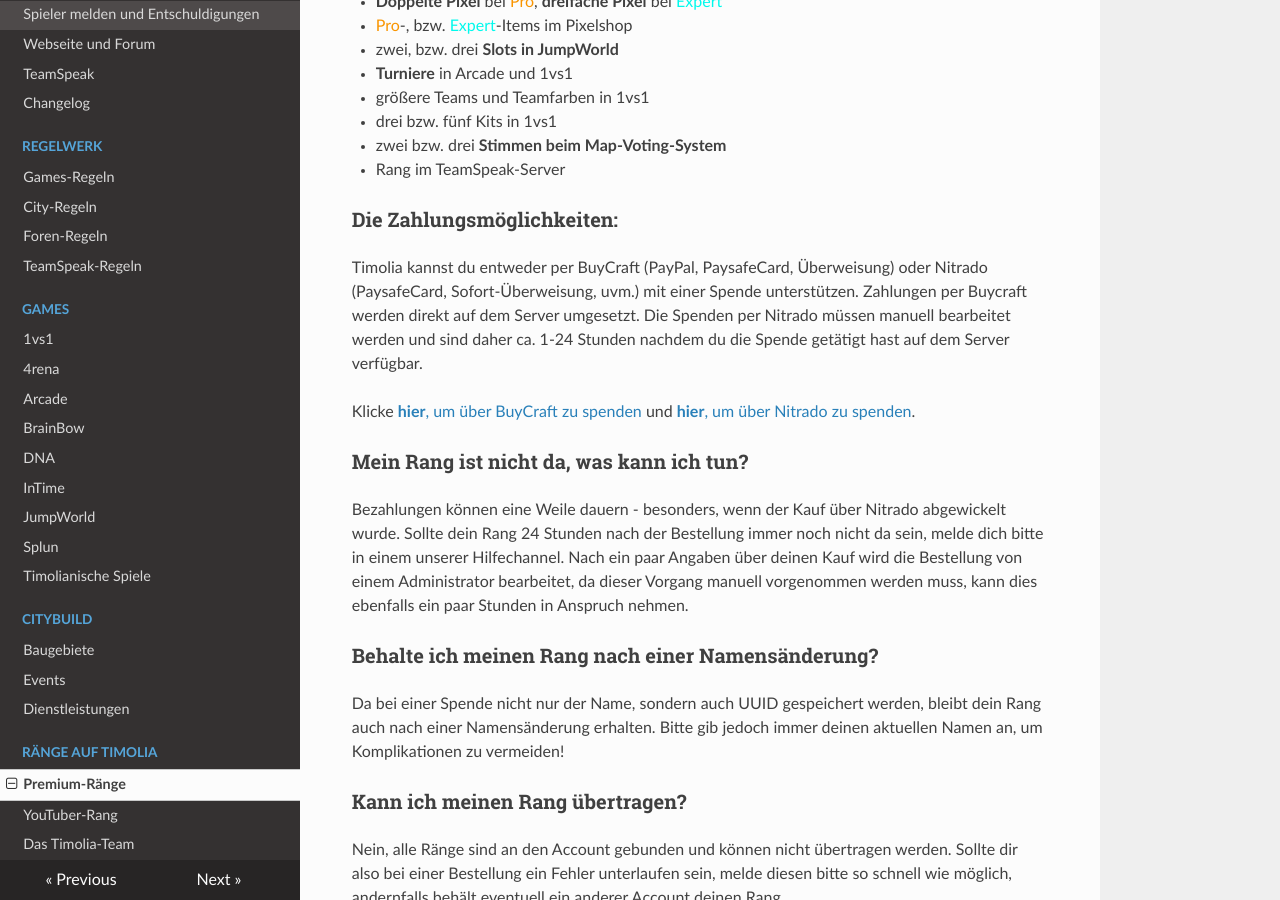
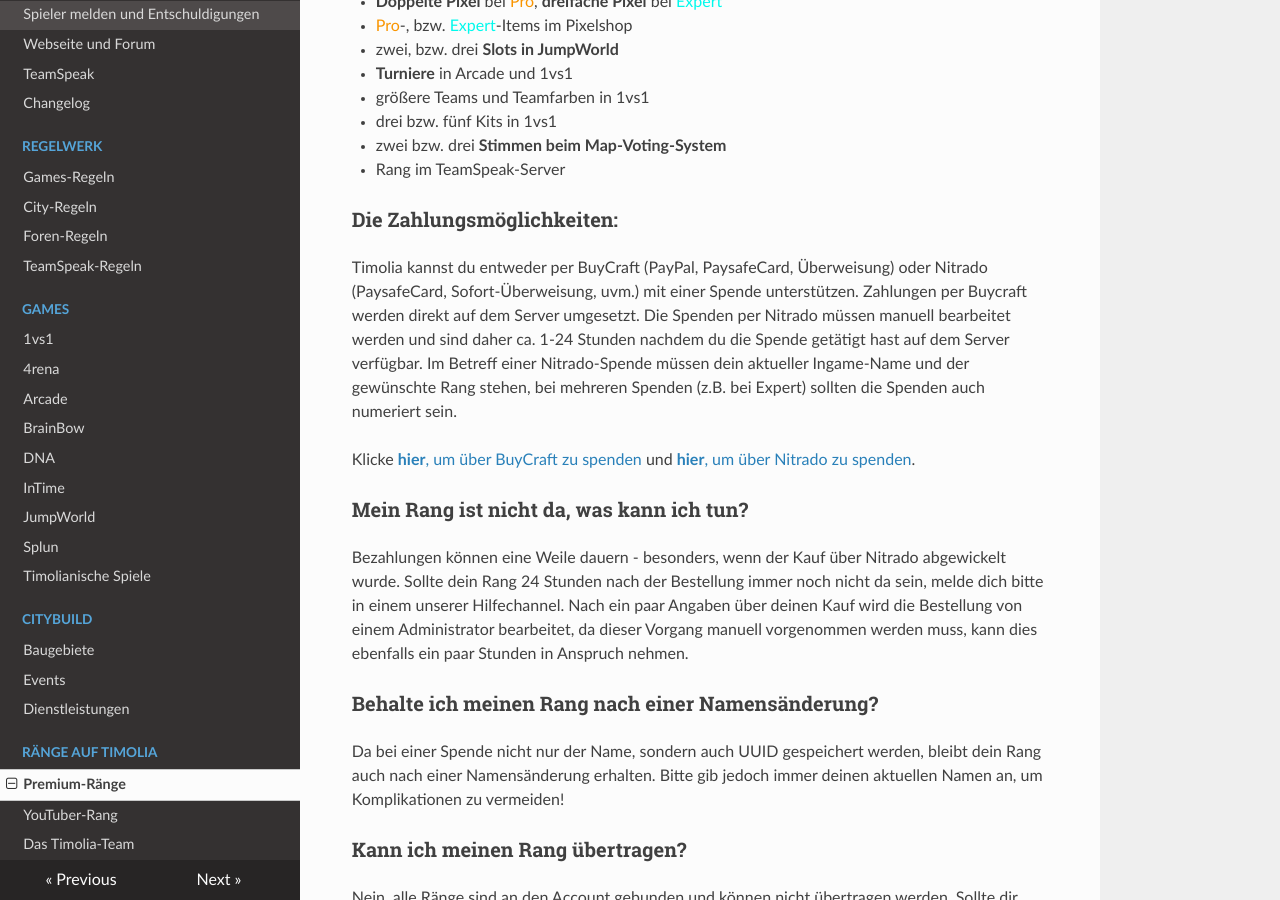
Before and after one commit to TimoliaDE/HowTo, an MkDocs documentation site: the page built from docs/ranks/premium.md, in a window 1280 px wide and 900 px high, scrolled down 399 px. Built offline with MkDocs 1.6.1, drawn with Linux system fonts in a browser that asks for light colours; nearby versions of some CDN libraries; old or Windows-style settings are respelled for this version of MkDocs.

Commit message:
Betreff bei Nitrado-Spenden, Weiterleitung fixed

```diff
--- a/docs/ranks/premium.md
+++ b/docs/ranks/premium.md
@@ -20,7 +20,8 @@ Diese Features stehen dir mit deinem Rang zur Verfügung:
 ###Die Zahlungsmöglichkeiten:
 Timolia kannst du entweder per BuyCraft (PayPal, PaysafeCard, Überweisung) oder Nitrado (PaysafeCard, Sofort-Überweisung, uvm.) mit einer Spende
 unterstützen. Zahlungen per Buycraft werden direkt auf dem Server umgesetzt. Die Spenden per Nitrado müssen manuell bearbeitet werden und sind
-daher ca. 1-24 Stunden nachdem du die Spende getätigt hast auf dem Server verfügbar.
+daher ca. 1-24 Stunden nachdem du die Spende getätigt hast auf dem Server verfügbar. Im Betreff einer Nitrado-Spende müssen dein aktueller Ingame-Name und der gewünschte Rang stehen, bei mehreren Spenden
+(z.B. bei Expert) sollten die Spenden auch numeriert sein.
 
 Klicke [<strong>hier</strong>, um über BuyCraft zu spenden](http://shop.timolia.de/) und [<strong>hier</strong>, um über Nitrado zu spenden](https://www.timolia.de/spenden-ueber-nitrado/).
 
```
Also changed, not shown: docs/ranks/youtube.md (+1 -1 lines).
